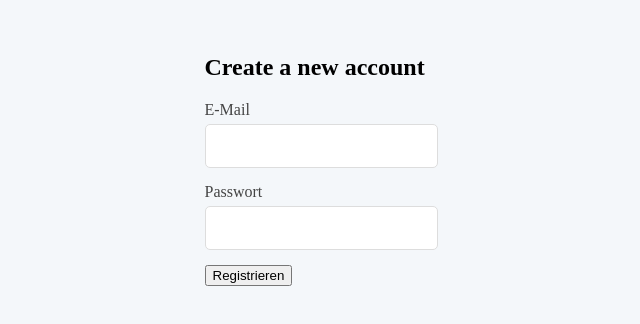
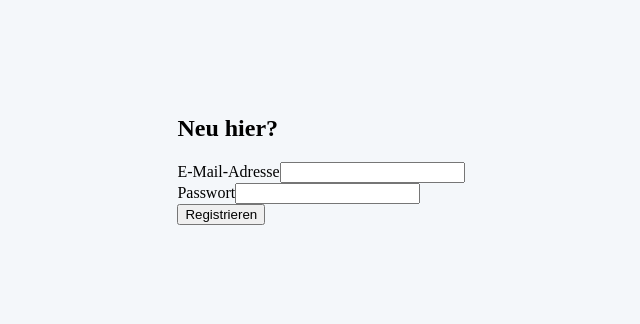
Before and after one commit to anastasia2022be1/fullstack-authentication, a React (Vite) app in the folder frontend/: page /register in a window 1280 px wide. Shown: the part 248-572 px from the top of the page, without its empty margins (319-959 px from the left). Built offline with nearby package versions, Linux system fonts and the light colour scheme.

Commit message:
fix: change Register component

```diff
--- a/frontend/src/App.jsx
+++ b/frontend/src/App.jsx
@@ -11,7 +11,7 @@ function App() {
     <div className="container">
 
       <Routes>
-          <Route path="/" element={<Home />} />
+          {/* <Route path="/" element={<Home />} /> */}
           <Route path="/register" element={<Register />} />
           <Route path="/login" element={<Login />} />
         </Routes>
@@ -20,4 +20,4 @@ function App() {
   )
 }
 
-export default App
+export default App;
--- a/frontend/src/components/Login.jsx
+++ b/frontend/src/components/Login.jsx
@@ -7,9 +7,9 @@ function Login() {
   const [message, setMessage] = useState("");
 
   const handleSubmit = (e) => {
-    e.preventDefault();
+    e.preventDefault()
 
-    fetch("http://localhost:3000/login", {
+    fetch("http://localhost:3000/api/login", {
       method: "POST",
       headers: {
         "Content-Type": "application/json",
--- a/frontend/src/components/Register.jsx
+++ b/frontend/src/components/Register.jsx
@@ -1,67 +1,48 @@
 import { useState } from "react";
 
-function Register() {
+export default function Register() {
     const [email, setEmail] = useState("");
     const [password, setPassword] = useState("");
     const [message, setMessage] = useState("");
 
-  const handleRegister = async (e) => {
+    function onSubmit(e) {
         e.preventDefault();
 
-    try {
-      const response = await fetch("http://localhost:3000/register", {
-        method: "POST",
+        fetch('http://localhost:3000/register', {
+            method: 'POST', // HTTP-Methode
             headers: {
-          "Content-Type": "application/json",
+              'Content-Type': 'application/json' // Header, der den Inhaltstyp angibt
             },
-        body: JSON.stringify({ email, password }),
-      });
+            body: JSON.stringify({ // Daten, die im Anfrage-Body gesendet werden
+              email: email,
+              password: password
+            })
+        })
+        .then(res => {
+            if (!res.ok) {
+                throw new Error("registration failed");
+            }
+            setMessage("Bitte checke deine Inbox und bestätige dein E-Mail.");
+        })
+        .catch(error => setMessage("Bitte kontrolliere deine Daten"));
 
-      if (response.status === 201) {
-        setMessage("Bitte checke deine Inbox und bestätige dein E-Mail.");
-      } else if (response.status === 400) {
-        setMessage("Registrierung fehlgeschlagen. Bitte kontrolliere deine Eingaben.");
-      } else {
-        setMessage("Es gab einen Fehler. Bitte versuche es erneut.");
     }
-    } catch (error) {
-      setMessage("Es gab ein Problem beim Verbinden mit dem Server.");
-    }
-  };
 
     return (
-    <div className="register-container">
-      <h2>Create a new account</h2>
-      <form onSubmit={handleRegister}>
-        <div className="form-group">
-          <label htmlFor="email">E-Mail</label>
-          <input
-            type="email"
-            id="email"
-            value={email}
-            onChange={(e) => setEmail(e.target.value)}
-            required
-          />
+        <section>
+            <h1>Neu hier?</h1>
+            <p>{message}</p>
+            <form onSubmit={onSubmit}>
+                <div>
+                    <label htmlFor="email">E-Mail-Adresse</label>
+                    <input type="text" id="email" value={email} onChange={(e) => setEmail(e.target.value)}/>
                 </div>
-
-        <div className="form-group">
+                <div>
                     <label htmlFor="password">Passwort</label>
-          <input
-            type="password"
-            id="password"
-            value={password}
-            onChange={(e) => setPassword(e.target.value)}
-            required
-          />
+                    <input type="text" id="password" value={password} onChange={(e) => setPassword(e.target.value)}/>
                 </div>
-
-        <button type="submit" className="register-button">
-          Registrieren
-        </button>
+                <button>Registrieren</button>
             </form>
-      {message && <p>{message}</p>}
-    </div>
-  );
+        </section>
+    )
 }
-
-export default Register;
```
Lines whose indentation alone changed are shown as unchanged.
